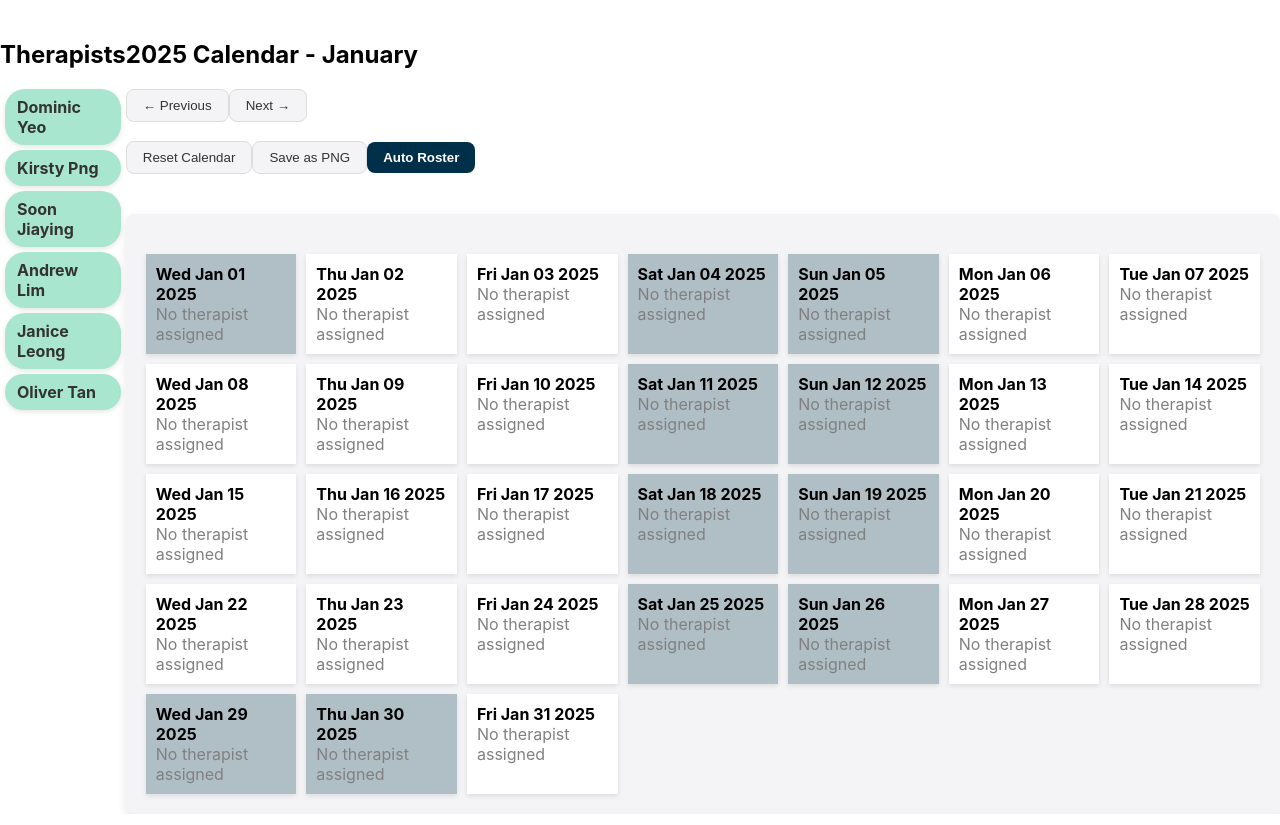
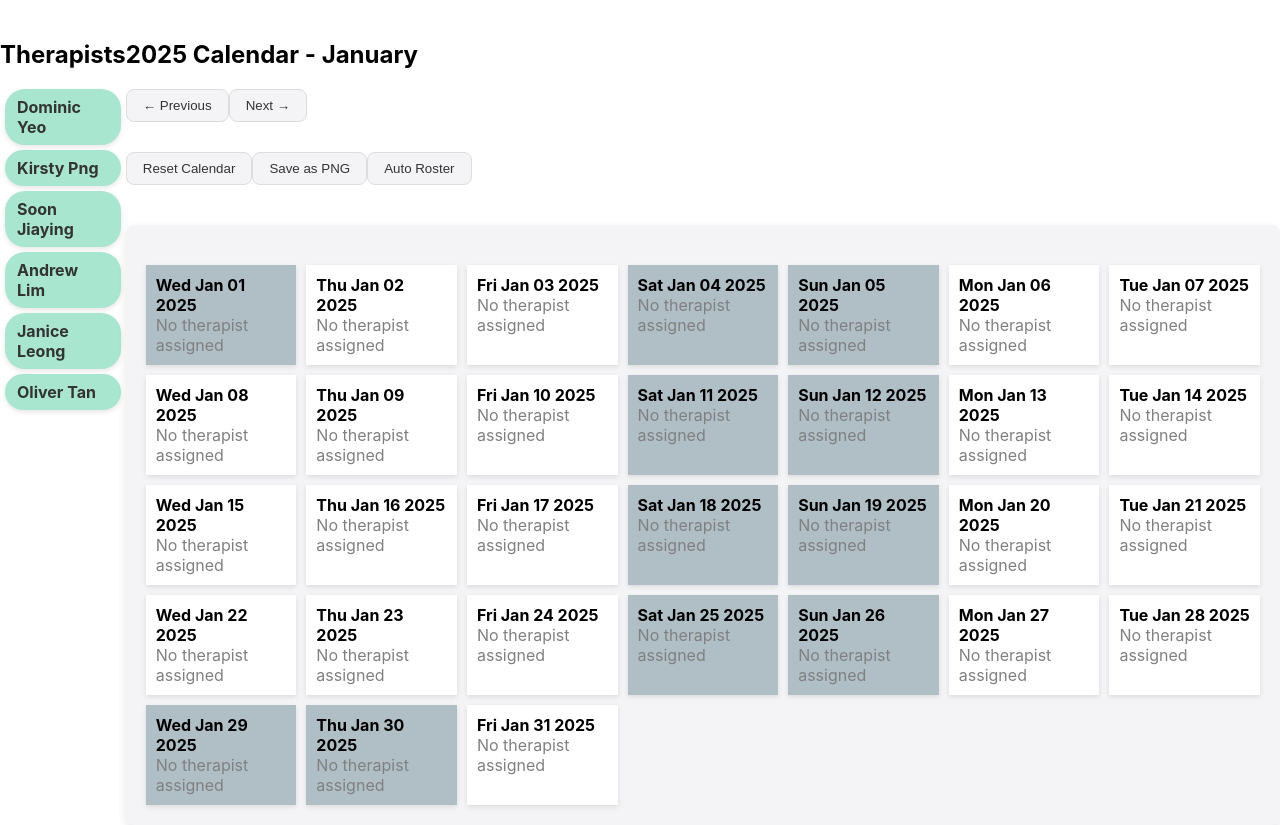
Before and after one commit to jxhnthan/hwb-crisis-rostering, a React (Create React App) app: page / in a window 1280 px wide. Built offline with nearby package versions, Linux system fonts and the light colour scheme.

Commit message:
Update App.js

```diff
--- a/src/App.js
+++ b/src/App.js
@@ -365,14 +365,14 @@ const App = () => {
               onClick={autoRoster}
               style={{
                 padding: '8px 16px',
-                background: '#003049', // Pastel green
-                color: '#fff',
-                border: 'none',
+                background: '#f4f4f7', // Pastel green
+                color: '#333',
+                border: '1px solid #ddd',
                 borderRadius: '8px',
                 cursor: 'pointer',
-                fontWeight: 'bold',
-                transition: 'background 0.3s',
-                marginTop: '10px',
+                fontWeight: '500',
+                transition: 'background 0.2s',
+                marginTop: '20px',
               }}
               disabled={autoRosterTriggered}
             >
```
